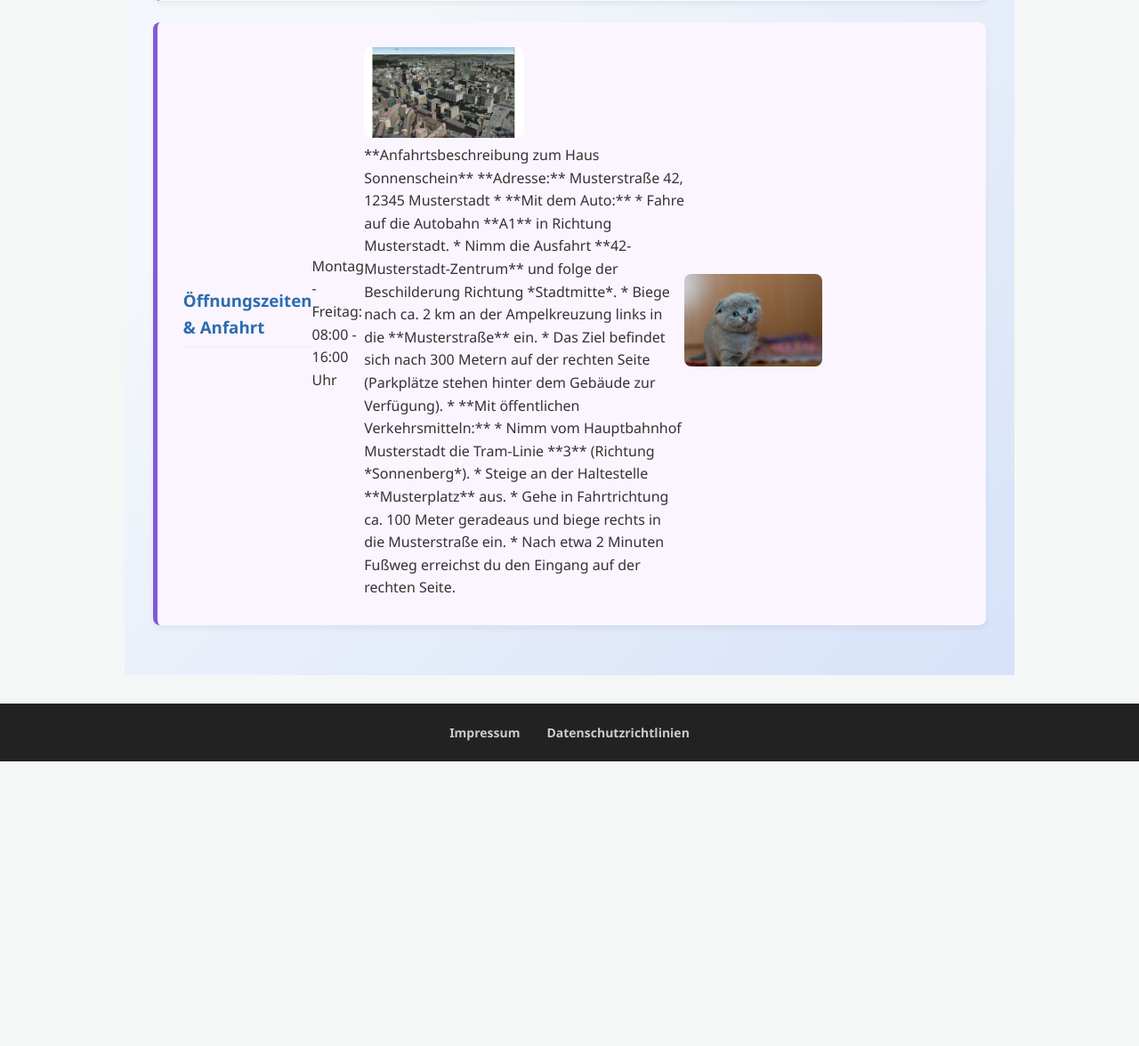
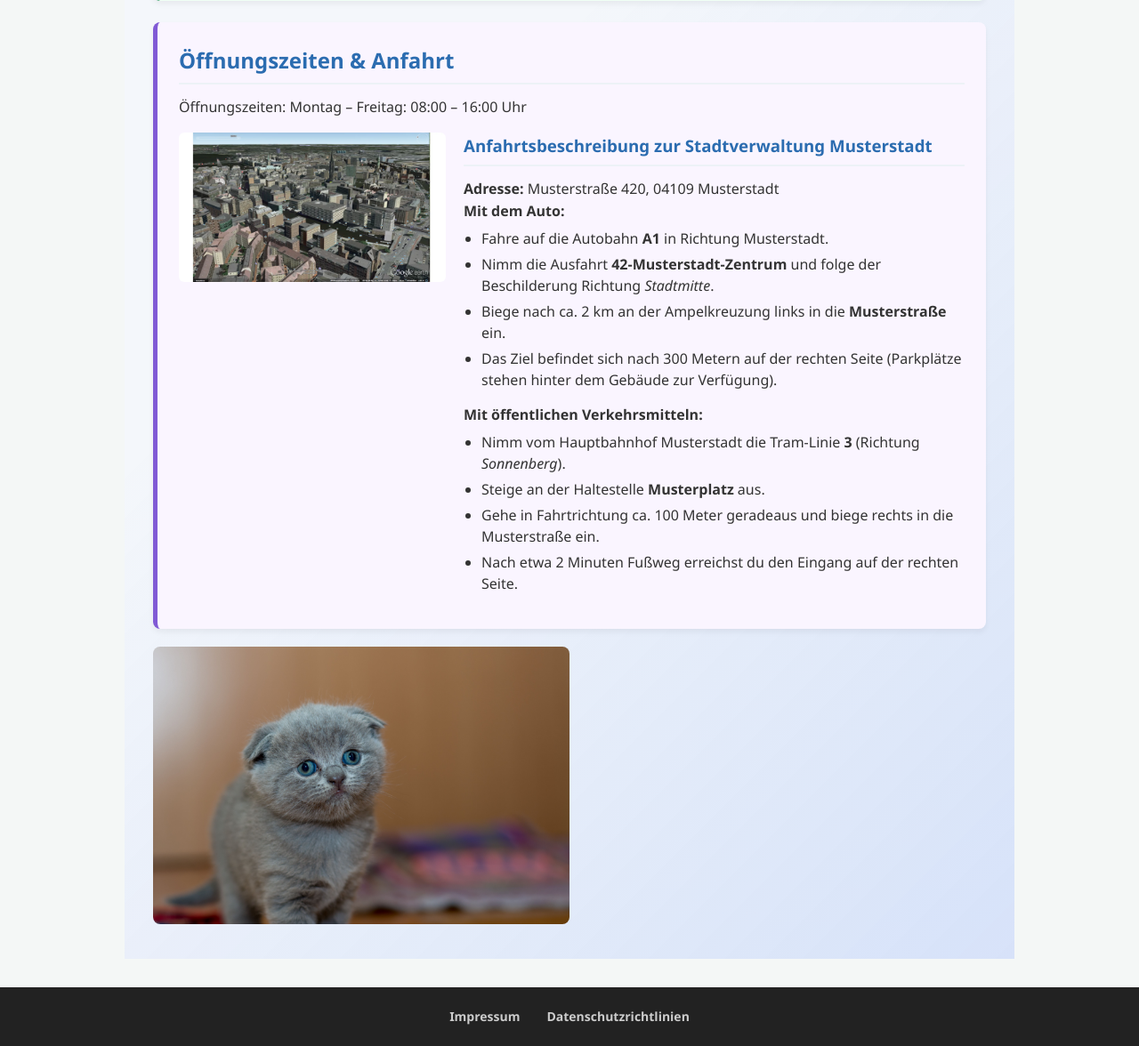
Before and after one commit to GFN-Svend/ScrumPraxisProjekt, a Flask app: page / in a window 1280 px wide. Shown: the part 2349-3525 px from the top of the page at 89% size. Before the commit the page ends 3205 px from the top, so only its background shows below. Run offline with Flask 3, Linux system fonts and the light colour scheme.

Commit message:
ANfahrt optimiert

```diff
--- a/app/static/style.css
+++ b/app/static/style.css
@@ -375,8 +375,38 @@ footer nav a:hover {
 #anfahrt {
   background-color: #faf5ff;
   border-left: 5px solid #805ad5;
+  border-radius: 8px;
+  padding: 24px;
+  margin-bottom: 20px;
+}
 
+/* Bild und Text nebeneinander oder sauber untereinander platzieren */
+.anfahrt-content {
   display: flex;
-  align-items: center;
-  justify-content: space-between;
+  gap: 20px;
+  margin-top: 15px;
+  align-items: flex-start;
 }
+
+.anfahrt-img {
+  max-width: 300px;
+  width: 100%;
+  height: auto;
+  border-radius: 6px;
+  object-fit: cover;
+}
+
+.anfahrt-text {
+  flex: 1;
+}
+
+.anfahrt-text ul {
+  margin-top: 5px;
+  margin-bottom: 15px;
+  padding-left: 20px;
+}
+
+.anfahrt-text li {
+  margin-bottom: 5px;
+  line-height: 1.5;
+}
--- a/app/templates/index.html
+++ b/app/templates/index.html
@@ -185,46 +185,82 @@
           class="bilder"
         />
       </section>
+      <section id="anfahrt">
+        <h2 class="section-title">Öffnungszeiten & Anfahrt</h2>
 
-      <section id="anfahrt">
-        <div></div>
-          <h3>Öffnungszeiten & Anfahrt</h3>
-          <p>Montag - Freitag: 08:00 - 16:00 Uhr</p>
+        <!-- Öffnungszeiten als Info-Badge -->
+        <div class="opening-hours-card">
+          <span class="hours-label">Öffnungszeiten:</span>
+          <span class="hours-time">Montag – Freitag: 08:00 – 16:00 Uhr</span>
         </div>
-        <div>
-          <div>
-            <img src="{{ url_for('static', filename='img/google-earth-pro-ab-sofort-kostenlos-haben-152503.webp')}}"
-            alt="Google-Maps"
-            class="bilder"
-            >
+
+        <div class="anfahrt-content">
+          <div class="anfahrt-img-wrapper">
+            <img
+              src="{{ url_for('static', filename='img/google-earth-pro-ab-sofort-kostenlos-haben-152503.webp') }}"
+              alt="Google Maps"
+              class="anfahrt-img"
+            />
           </div>
-           <div>
-          <p>**Anfahrtsbeschreibung zum Haus Sonnenschein**
 
-            **Adresse:** Musterstraße 42, 12345 Musterstadt
+          <div class="anfahrt-text">
+            <h3>Anfahrtsbeschreibung zur Stadtverwaltung Musterstadt</h3>
+            <p class="address">
+              <strong>Adresse:</strong> Musterstraße 420, 04109 Musterstadt
+            </p>
 
-            * **Mit dem Auto:**
-            * Fahre auf die Autobahn **A1** in Richtung Musterstadt.
-            * Nimm die Ausfahrt **42-Musterstadt-Zentrum** und folge der Beschilderung Richtung *Stadtmitte*.
-            * Biege nach ca. 2 km an der Ampelkreuzung links in die **Musterstraße** ein.
-            * Das Ziel befindet sich nach 300 Metern auf der rechten Seite (Parkplätze stehen hinter dem Gebäude zur Verfügung).
+            <div class="route-group">
+              <h4>Mit dem Auto:</h4>
+              <ul>
+                <li>
+                  Fahre auf die Autobahn <strong>A1</strong> in Richtung
+                  Musterstadt.
+                </li>
+                <li>
+                  Nimm die Ausfahrt <strong>42-Musterstadt-Zentrum</strong> und
+                  folge der Beschilderung Richtung <em>Stadtmitte</em>.
+                </li>
+                <li>
+                  Biege nach ca. 2 km an der Ampelkreuzung links in die
+                  <strong>Musterstraße</strong> ein.
+                </li>
+                <li>
+                  Das Ziel befindet sich nach 300 Metern auf der rechten Seite
+                  (Parkplätze stehen hinter dem Gebäude zur Verfügung).
+                </li>
+              </ul>
+            </div>
 
-
-            * **Mit öffentlichen Verkehrsmitteln:**
-            * Nimm vom Hauptbahnhof Musterstadt die Tram-Linie **3** (Richtung *Sonnenberg*).
-            * Steige an der Haltestelle **Musterplatz** aus.
-            * Gehe in Fahrtrichtung ca. 100 Meter geradeaus und biege rechts in die Musterstraße ein.
-            * Nach etwa 2 Minuten Fußweg erreichst du den Eingang auf der rechten Seite.
-          </p>
+            <div class="route-group">
+              <h4>Mit öffentlichen Verkehrsmitteln:</h4>
+              <ul>
+                <li>
+                  Nimm vom Hauptbahnhof Musterstadt die Tram-Linie
+                  <strong>3</strong> (Richtung <em>Sonnenberg</em>).
+                </li>
+                <li>
+                  Steige an der Haltestelle <strong>Musterplatz</strong> aus.
+                </li>
+                <li>
+                  Gehe in Fahrtrichtung ca. 100 Meter geradeaus und biege rechts
+                  in die Musterstraße ein.
+                </li>
+                <li>
+                  Nach etwa 2 Minuten Fußweg erreichst du den Eingang auf der
+                  rechten Seite.
+                </li>
+              </ul>
+            </div>
+          </div>
         </div>
-        </div>
-        <div><img
-            src="{{ url_for('static', filename='img/pexels-vatius-127028.jpg') }}"
-            alt="Katzenbild 3"
-            class="bilder"
-          /></div>
-
       </section>
+      <div>
+        <img
+          src="{{ url_for('static', filename='img/pexels-vatius-127028.jpg') }}"
+          alt="Katzenbild 3"
+          class="bilder"
+        />
+      </div>
     </main>
   </body>
   <footer>
```
